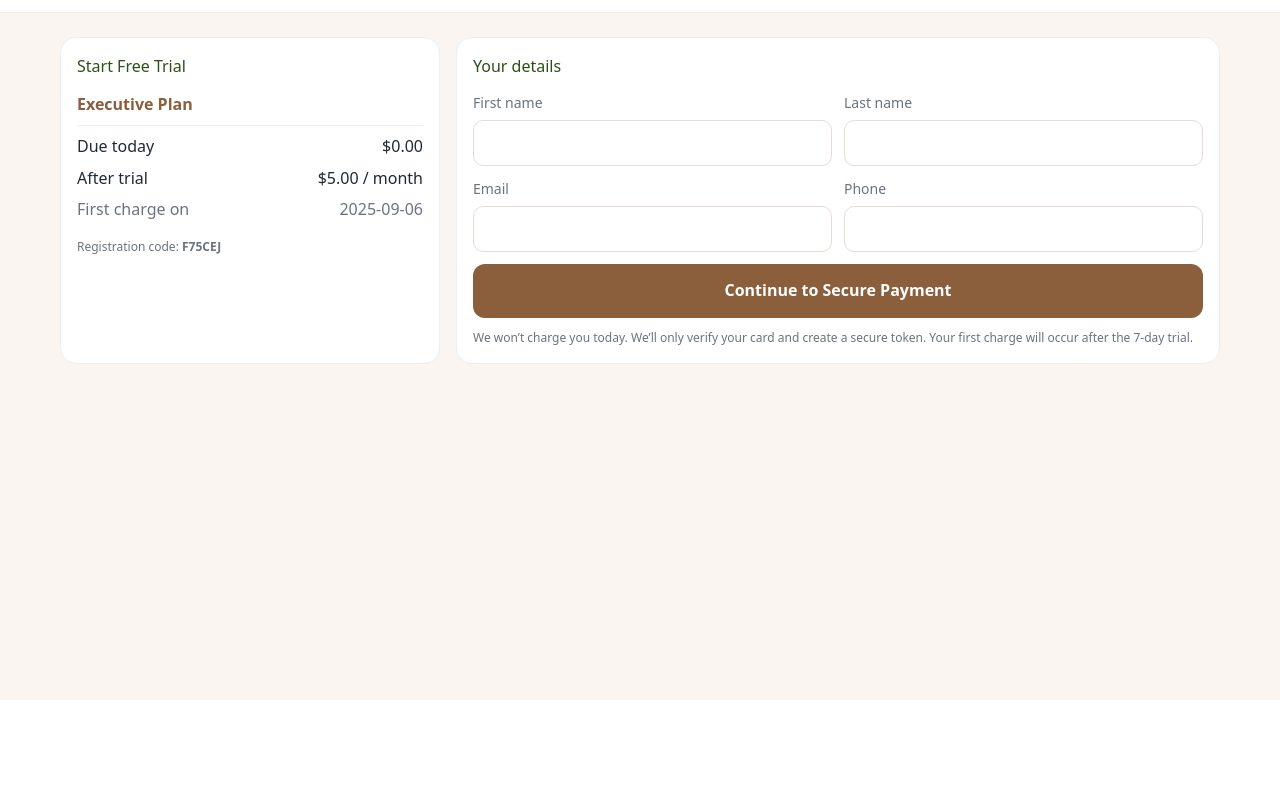
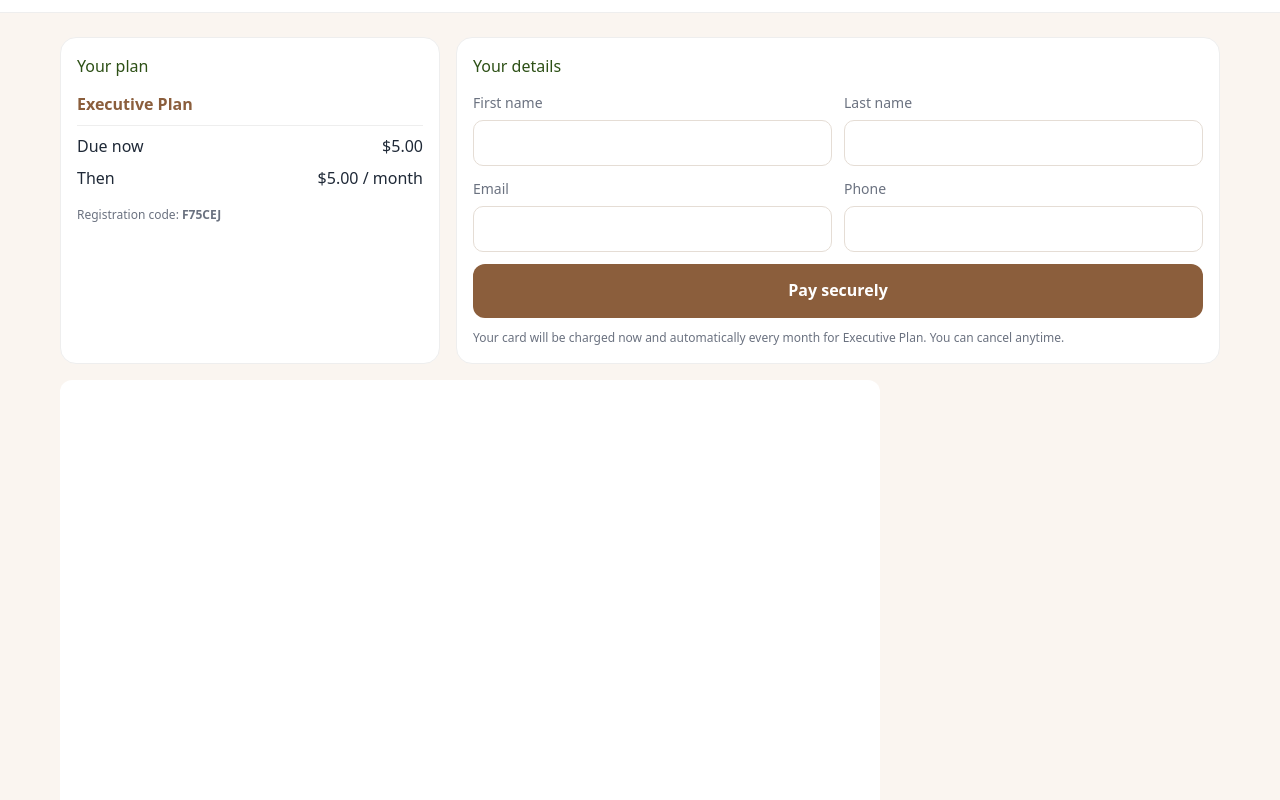
Before and after one commit to yairsabag/yaya-oauth-page, a Next.js app: page /payment/checkout in a window 1280 px wide. Shown: the part 100-900 px from the top of the page. Before the commit the page ends 800 px from the top, so only its background shows below. Built offline with nearby package versions, Linux system fonts and the light colour scheme.

Commit message:
Update page.tsx

```diff
--- a/src/app/payment/checkout/page.tsx
+++ b/src/app/payment/checkout/page.tsx
@@ -1,16 +1,28 @@
 // src/app/payment/checkout/page.tsx
 'use client';
 
-import React, { useEffect, useMemo, useState } from 'react';
+import React, { useEffect, useMemo, useRef, useState } from 'react';
 import { Shield } from 'lucide-react';
 
 type UrlParams = {
   plan: 'executive' | 'ultimate';
-  price: string;            // "5" | "14"
+  price: string;                 // "5" | "14" | ...
   billing: 'monthly' | 'yearly';
-  code: string;             // registration code / uid
+  code: string;                  // registration code / uid
   planName: string;
 };
+
+const TERMINAL = 'fxpyairsabagtok'; // ← החלף אם צריך
+const IFRAME_URL = `https://direct.tranzila.com/${TERMINAL}/iframenew.php`;
+
+// מיפוי billing → recurring code של טרנזילה
+const RECUR_CODE: Record<UrlParams['billing'], '4_approved' | '7_approved'> = {
+  monthly: '4_approved',
+  yearly: '7_approved',
+};
+
+// מטבע: 2 = USD, 1 = ILS, 978 = EUR, 826 = GBP
+const CURRENCY = '2';
 
 export default function CheckoutPage() {
   const [urlParams, setUrlParams] = useState<UrlParams>({
@@ -27,11 +39,13 @@ export default function CheckoutPage() {
   const [phone,     setPhone]     = useState('');
   const [isMobile,  setIsMobile]  = useState(false);
 
+  const formRef = useRef<HTMLFormElement|null>(null);
+
   useEffect(() => {
     const p = new URLSearchParams(window.location.search);
     const plan = ((p.get('plan') || 'executive').toLowerCase() as UrlParams['plan']);
+    const billing = ((p.get('billing') || 'monthly').toLowerCase() as UrlParams['billing']);
     const price = p.get('price') || (plan === 'ultimate' ? '14' : '5');
-    const billing = ((p.get('billing') || 'monthly').toLowerCase() as UrlParams['billing']);
     setUrlParams({
       plan,
       price,
@@ -46,17 +60,14 @@ export default function CheckoutPage() {
     return () => window.removeEventListener('resize', onResize);
   }, []);
 
-  // תאריך החיוב הראשון לתצוגה
-  const trialEndDate = useMemo(() => {
-    const d = new Date(); d.setDate(d.getDate() + 7);
-    return d.toISOString().slice(0, 10);
-  }, []);
+  // בניית טופס POST ושיגורו ל-IFRAME
+  const submitToIframe = () => {
+    if (!email.trim()) {
+      alert('Please enter your email so we can send your receipt.');
+      return;
+    }
 
-  // ===== URL למסוף טוקנים: בדיקה + טוקן (N) =====
-  const tokenIframeUrl = useMemo(() => {
-    const origin = typeof window !== 'undefined' ? window.location.origin : 'https://www.yayagent.com';
-
-    // מה שנוח שיגיע ל-success בתור GET (תצוגה בלבד)
+    const origin = window.location.origin;
     const successQuery = new URLSearchParams({
       plan: urlParams.plan,
       planName: urlParams.planName,
@@ -68,38 +79,38 @@ export default function CheckoutPage() {
       email: email.trim(),
     }).toString();
 
-    // חשוב: iframe.php (ישן/יציב) – לא iframenew.php
-    const base = 'https://direct.tranzila.com/fxpyairsabagtok/iframenew.php';
+    // פרמטרים לטרנזילה (חיוב עכשיו + מחזורי אוטומטי)
+    const payload: Record<string, string> = {
+      // סכום לתשלום עכשיו
+      sum: urlParams.price,
+      // חיוב מחזורי באותו סכום
+      recur_sum: urlParams.price,
+      recur_transaction: RECUR_CODE[urlParams.billing],
+      // אם תרצה להגביל מספר חיובים: payload.recur_payments = '12';
 
-const params = new URLSearchParams({
-  // יצירת טוקן דרך בדיקה (J2 + Token)
-  tranmode: 'NK',
-  sum: '1',            // חייב להישאר 1 – אך יוסתר
-  currency: '2',
-  cred_type: '1',
+      currency: CURRENCY,
+      buttonLabel: 'Pay',
 
-  // הסתרת המחיר + מיתוג
-  hidesum: '1',
+      // שפה + מיתוג (אופציונלי)
+      lang: 'il',
       trBgColor: 'FAF5F0',
       trTextColor: '2D5016',
       trButtonColor: '8B5E3C',
-  trButtonTextColor: 'FFFFFF', // אם נתמך במסוף שלך
-  buttonLabel: 'Start Free Trial',
+
+      // זיהוי/תיאור
+      uid: urlParams.code,
+      u1: urlParams.code,
+      u2: urlParams.plan,
+      u3: urlParams.billing,
+      u4: urlParams.price,
+      pdesc: `Yaya ${urlParams.planName} - ${urlParams.billing}`,
 
       // פרטי לקוח
       contact: [firstName.trim(), lastName.trim()].filter(Boolean).join(' '),
       email: email.trim(),
       phone: phone.trim(),
 
-  // מזהים
-  uid: urlParams.code,
-  u1: urlParams.code,
-  u2: urlParams.plan,
-  u3: urlParams.billing,
-  u4: urlParams.price,
-  pdesc: `Yaya ${urlParams.plan} - Trial then ${urlParams.price}$/mo`,
-
-  // חזרה + webhook
+      // כתובות חזרה + Notify
       success_url_address: `${origin}/payment/success?${successQuery}`,
       fail_url_address: `${origin}/payment/fail`,
       notify_url_address:
@@ -111,17 +122,30 @@ const params = new URLSearchParams({
         `&email=${encodeURIComponent(email.trim())}` +
         `&firstName=${encodeURIComponent(firstName.trim())}` +
         `&lastName=${encodeURIComponent(lastName.trim())}`,
+    };
+
+    // יוצרים/מנקים טופס נסתר ומגישים ל-IFRAME
+    let form = formRef.current;
+    if (!form) return;
+
+    // נקה אינפוטים קודמים
+    while (form.firstChild) form.removeChild(form.firstChild);
+
+    // קבע יעד וכתובת
+    form.action = IFRAME_URL;
+    form.method = 'POST';
+    form.target = 'tranzila';
+
+    // הוסף שדות חבויים
+    Object.entries(payload).forEach(([name, value]) => {
+      const input = document.createElement('input');
+      input.type = 'hidden';
+      input.name = name;
+      input.value = value;
+      form.appendChild(input);
     });
 
-    return `${base}?${params.toString()}`;
-  }, [urlParams, firstName, lastName, email, phone]);
-
-  const goToTokenIframe = () => {
-    if (!email.trim()) {
-      alert('Please enter your email so we can send your receipt.');
-      return;
-    }
-    window.location.href = tokenIframeUrl;
+    form.submit();
   };
 
   return (
@@ -140,13 +164,12 @@ const params = new URLSearchParams({
         <div style={{display:'grid',gridTemplateColumns:isMobile?'1fr':'380px 1fr',gap:16}}>
           {/* Summary */}
           <section style={{background:'#fff',border:'1px solid #eee',borderRadius:16,padding:16}}>
-            <h2 style={{margin:0,color:'#2d5016'}}>Start Free Trial</h2>
+            <h2 style={{margin:0,color:'#2d5016'}}>Your plan</h2>
             <div style={{marginTop:12}}>
               <div style={{fontWeight:700,color:'#8B5E3C'}}>{urlParams.planName}</div>
               <div style={{marginTop:8,borderTop:'1px solid #eee',paddingTop:8,display:'grid',rowGap:6}}>
-                <div style={{display:'flex',justifyContent:'space-between'}}><span>Due today</span><span>$0.00</span></div>
-                <div style={{display:'flex',justifyContent:'space-between'}}><span>After trial</span><span>${urlParams.price}.00 / month</span></div>
-                <div style={{display:'flex',justifyContent:'space-between',color:'#6b7280'}}><span>First charge on</span><span>{trialEndDate}</span></div>
+                <div style={{display:'flex',justifyContent:'space-between'}}><span>Due now</span><span>${urlParams.price}.00</span></div>
+                <div style={{display:'flex',justifyContent:'space-between'}}><span>Then</span><span>${urlParams.price}.00 / {urlParams.billing === 'monthly' ? 'month' : 'year'}</span></div>
                 <div style={{marginTop:8,fontSize:12,color:'#6b7280'}}>Registration code: <b>{urlParams.code}</b></div>
               </div>
             </div>
@@ -163,16 +186,34 @@ const params = new URLSearchParams({
             </div>
 
             <button
-              onClick={goToTokenIframe}
+              onClick={submitToIframe}
               style={{marginTop:12,width:'100%',padding:'14px 18px',background:'#8B5E3C',color:'#fff',border:'none',borderRadius:12,fontWeight:700,cursor:'pointer'}}
             >
-              Continue to Secure Payment
+              Pay securely
             </button>
 
             <p style={{marginTop:10,fontSize:12,color:'#6b7280'}}>
-              We won’t charge you today. We’ll only verify your card and create a secure token. Your first charge will occur after the 7-day trial.
+              Your card will be charged now and automatically every {urlParams.billing === 'monthly' ? 'month' : 'year'} for {urlParams.planName}. You can cancel anytime.
             </p>
+
+            {/* טופס נסתר שישוגר אל ה־IFRAME */}
+            <form ref={formRef} style={{display:'none'}} />
           </section>
+        </div>
+
+        {/* IFRAME של טרנזילה (נשארים באותו עמוד) */}
+        <div style={{marginTop:16}}>
+          <div style={{width:'100%',maxWidth:820,height:720}}>
+            <iframe
+              id="tranzila-frame"
+              name="tranzila"
+              src=""
+              allow="payment"
+              allowPaymentRequest
+              style={{width:'100%',height:'100%',border:0,borderRadius:12,background:'#fff'}}
+              title="Secure payment"
+            />
+          </div>
         </div>
       </main>
     </div>
```
Lines whose indentation alone changed are shown as unchanged.
